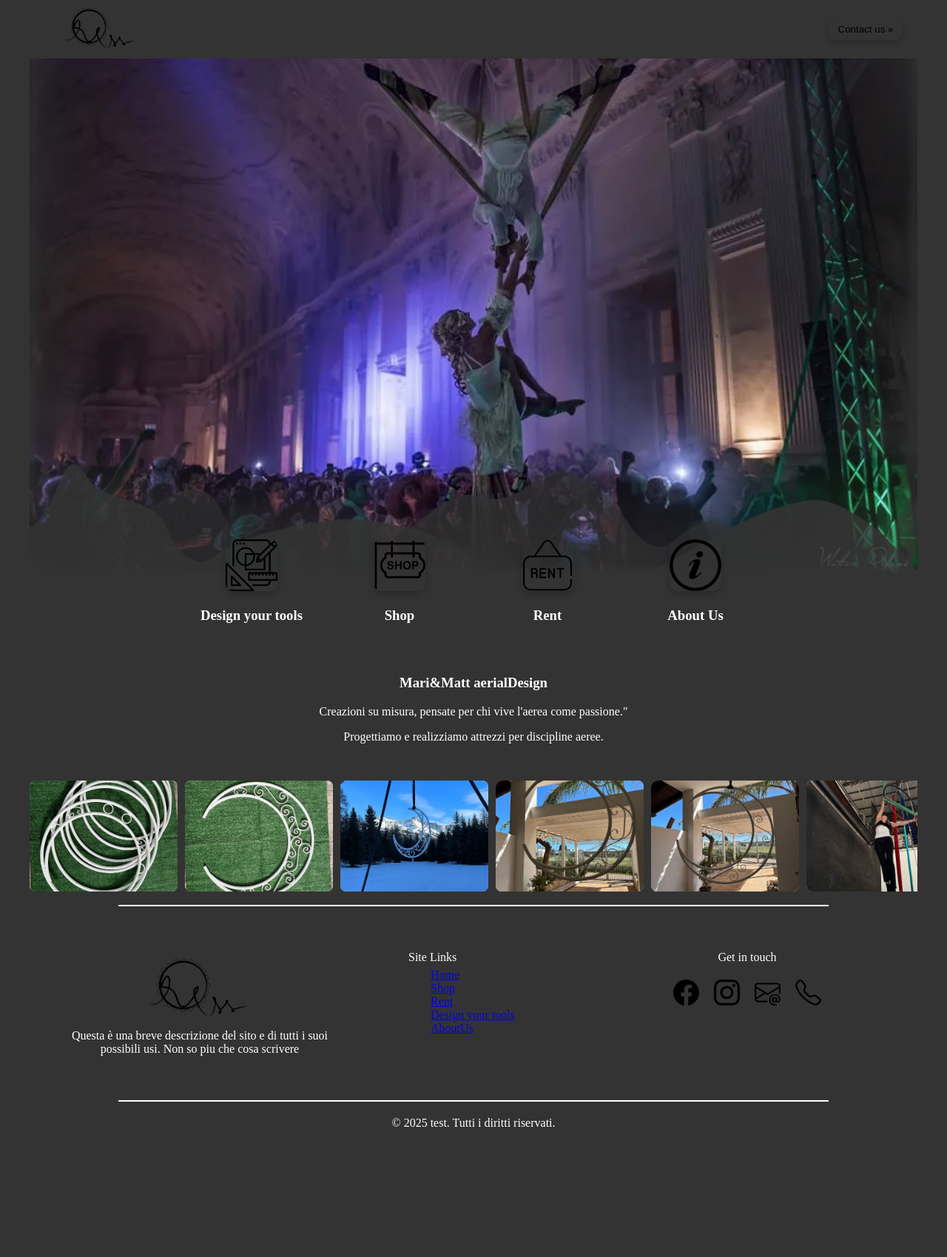
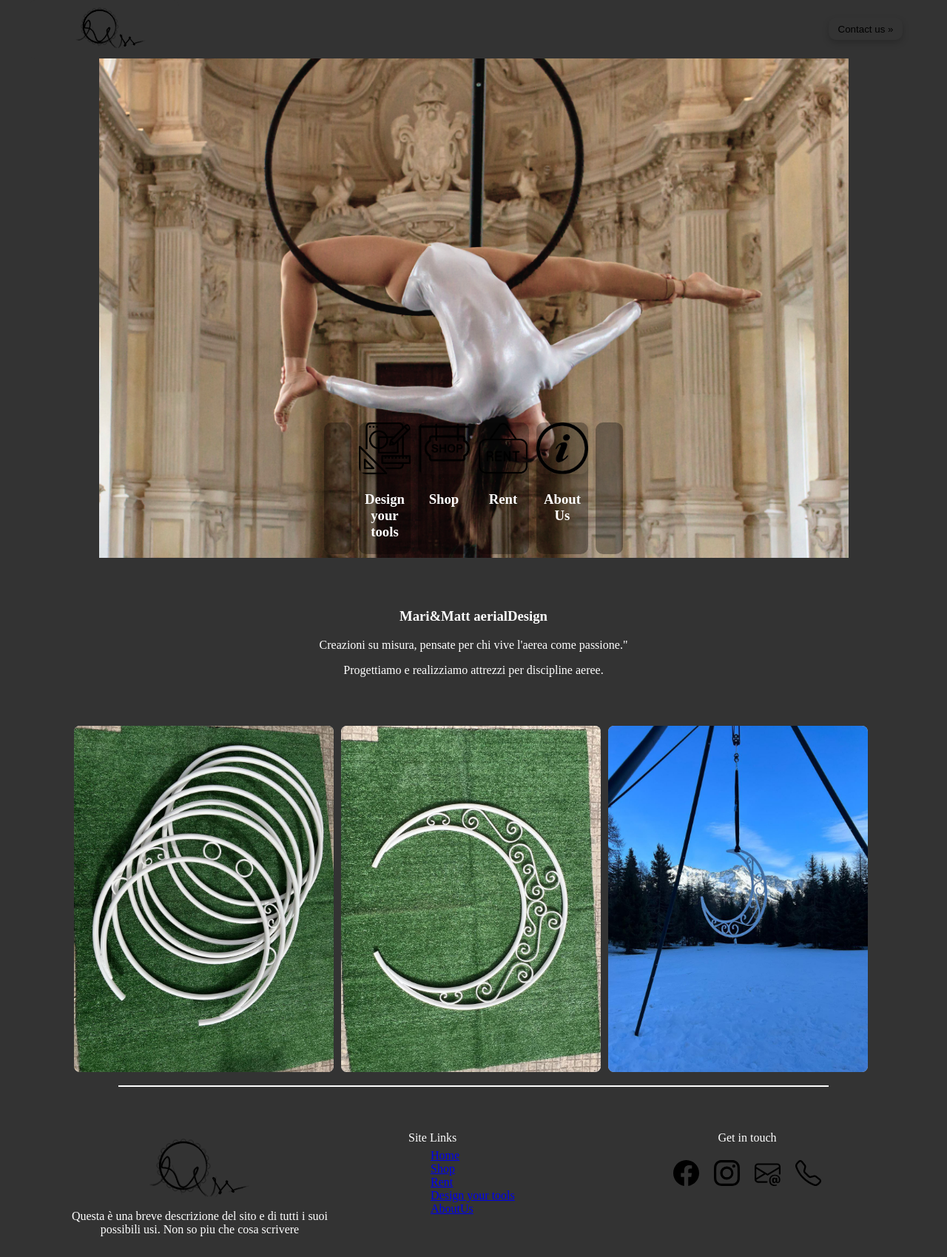
Before and after one commit to 0balam0/SitoWebAerea, a PHP site: page /home.php in a window 1280 px wide. Shown: the top 1699 px of the page at 74% size. Before the commit the page ends 1523 px from the top, so only its background shows below. Run offline with PHP 8.4, Linux system fonts and the light colour scheme.

Commit message:
home fixed for cellulari

```diff
--- a/designYourTools.php
+++ b/designYourTools.php
@@ -51,7 +51,7 @@
 
         <div class="mainFigureDiv" style="background-image: url('images/designWallPaper.png'); opacity: 0.7;";>
         <div style="height: 100px;"></div>
-            <form action="" method="POST">
+            <form action="" method="POST" style="margin-top: 50px;margin-bottom: 50px;">
                 <div style="margin-right: 20px;">
                     <h3>Richiedi un attrezzo personalizzato</h3>
                     <label for="nome">Il tuo nome</label>
--- a/home.php
+++ b/home.php
@@ -10,31 +10,31 @@
     <!-- <?php include('header.php'); ?> --> <!-- Includi l'header -->
     <?php include('header2.php'); ?> <!-- Includi l'header -->
     <main>
-        <div class="mainFigureDiv" style="background-image: url('images/image_home.png');">
+        <div class="mainFigureDiv">
         <!--<img src="images/image_home.png" alt="Site icone" class=mainFigure>-->
-        <div style="min-height: 650px;"></div>
+        <!--<div class="spaceMainFig" ></div>-->
             <div class=iconeContainer>
-                <div >
+                <div>
                 </div>
-                <div>
+                <div class="icoTextContainer">
                     <a href="/SitoWebAerea/designYourTools.php">
                         <img src="images/icone/designIco.png" alt="designIco">
                     </a>
                     <h3>Design your tools</h3>
                 </div>
-                <div >
+                <div class="icoTextContainer">
                     <a href="/SitoWebAerea/shop.php">
                         <img src="images/icone/shopIco.png" alt="shopIco">
                     </a>
                     <h3>Shop</h3>
                 </div>
-                <div >
+                <div class="icoTextContainer">
                     <a href="/SitoWebAerea/rent.php">
                         <img src="images/icone/rentIco.png" alt="shopIco">
                     </a>
                     <h3>Rent</h3>
                 </div>
-                <div >
+                <div class="icoTextContainer">
                     <a href="/SitoWebAerea/aboutUs.php">
                         <img src="images/icone/infoIco.png" alt="InfoIco">
                     </a>
--- a/shop.php
+++ b/shop.php
@@ -11,7 +11,7 @@
 <body>
     <?php include('header.php'); ?> <!-- Includi l'header -->
     <main>
-        <div class="mainFigureDiv">
+        <div class="mainFigureDiv" style=" background-image: none; justify-content: center;">
             <div>
             <h3> Attrezzature realizzate da materiali di ottima qualità. progettate da chi fa Aerea per chi vive l'aerea come una passione<h3>
             </div>
--- a/style.css
+++ b/style.css
@@ -24,6 +24,8 @@
     /********************************************************** header */
     --lineeHamburger: #fff;
     --colorHamburgerBK: #2C3E50;
+    /********************************************************** iconeContainer*/
+    --iconeContainerColor: #03030354;
 }
 
 h3{
@@ -37,6 +39,7 @@
 header {
     background-color: #333; /* Colore di sfondo scuro */
     display: flex;
+    width: 100%;
 }
 
 header .headerIcone{
@@ -200,13 +203,43 @@
 /********************************************************************************************* HOME Style */
 .mainFigureDiv{
     max-width: 1200px;
+    width: 100%;
     /*background-color: var(--bkcolor);*/
     background-size: contain;
     background-repeat: no-repeat;
-    background-position: top;
+    background-position: top center;
     min-height: 600px;
+    display: flex;
+    flex-direction: row;
+    flex-wrap: wrap;
+    align-content: flex-end;
+    justify-content: center;
+    background-image: url('images/mainFigureO.JPG');
+    min-height: auto;                     /* Altezza verrà calcolata in base al contenuto */
+    aspect-ratio: 16 / 9;                 /* Aggiungi questa se vuoi mantenere un rapporto fisso */
 
 }
+.icoTextContainer{
+    width: 100%;
+}
+
+@media (max-width: 800px) {
+    .mainFigureDiv{
+        background-image: url('images/mainFigureV.JPG');
+        min-height: auto;
+        aspect-ratio: 12 / 16;
+        align-content: center;
+        justify-content: flex-start;
+    }
+    .iconeContainer{
+        flex-direction: column;
+        align-items: center;
+    }
+    .iconeContainer div img{
+        width: 70px;
+    }
+}
+
 .mainFigure{
     width : 100%;
     /*mask-image: linear-gradient(var(--bkcolor) 20%, transparent 100%);
@@ -216,12 +249,16 @@
 .iconeContainer{
     background-color: #33333300; /*var(--bkcolor);*/
     display: flex;
+    /*width: 100%;    */
     /*position: relative;*/
     /*bottom: 50px; */
 }
 .iconeContainer div{
-    width : 20%;
+    width : 100%;
     text-align: center;
+    margin: 5px;
+    background-color:var(--iconeContainerColor);
+    border-radius: 10px;
 }
 
 .iconeContainer div img:hover {
@@ -245,6 +282,17 @@
     max-width: 1200px;  /* Limita la larghezza massima a 1200px */
     margin: 0 auto;     /* Centra il body orizzontalmente */
     padding: 0;         /* Rimuove eventuali spazi interni, se ce ne sono */
+    display: flex;
+    flex-direction: column;
+    align-items: center;
+  }
+
+  main{
+    display: flex;
+    flex-direction: column;
+    align-items: center;
+    width: 100%;
+    max-width: 1200px;  /* Limita la larghezza massima a 1200px */
   }
 
   html, body {
@@ -262,6 +310,7 @@
     gap: 10px;
     padding-bottom: 10px;
     scroll-snap-type: x mandatory;
+    width: 90%;
   }
 
   .galleria-container::-webkit-scrollbar {
@@ -270,8 +319,7 @@
 
   .galleria-container .immagineDiv {
     flex: 0 0 auto;
-    width: 200px;
-    height: 150px;
+    width: 32.5%;
     border-radius: 8px;
     background-color: #ccc;
     scroll-snap-align: start;
@@ -289,6 +337,9 @@
 .header2 {
     background-color: #333; /* Colore di sfondo scuro */
     display: flex;
+    width: 100%;
+    justify-content: space-between;
+    max-width: 1200px;
 }
 
 .header2 .headerIcone{
@@ -302,7 +353,6 @@
 }
 
 .header2 .buttonDiv{
-    width: 100%;
     text-align: right;  /* Allinea il testo a destra */
     display: flex;
     justify-content: flex-end;  /* Allinea gli elementi a destra */
```
Also changed, not shown: images/mainFigureO.JPG (added), images/mainFigureV.JPG (added).
